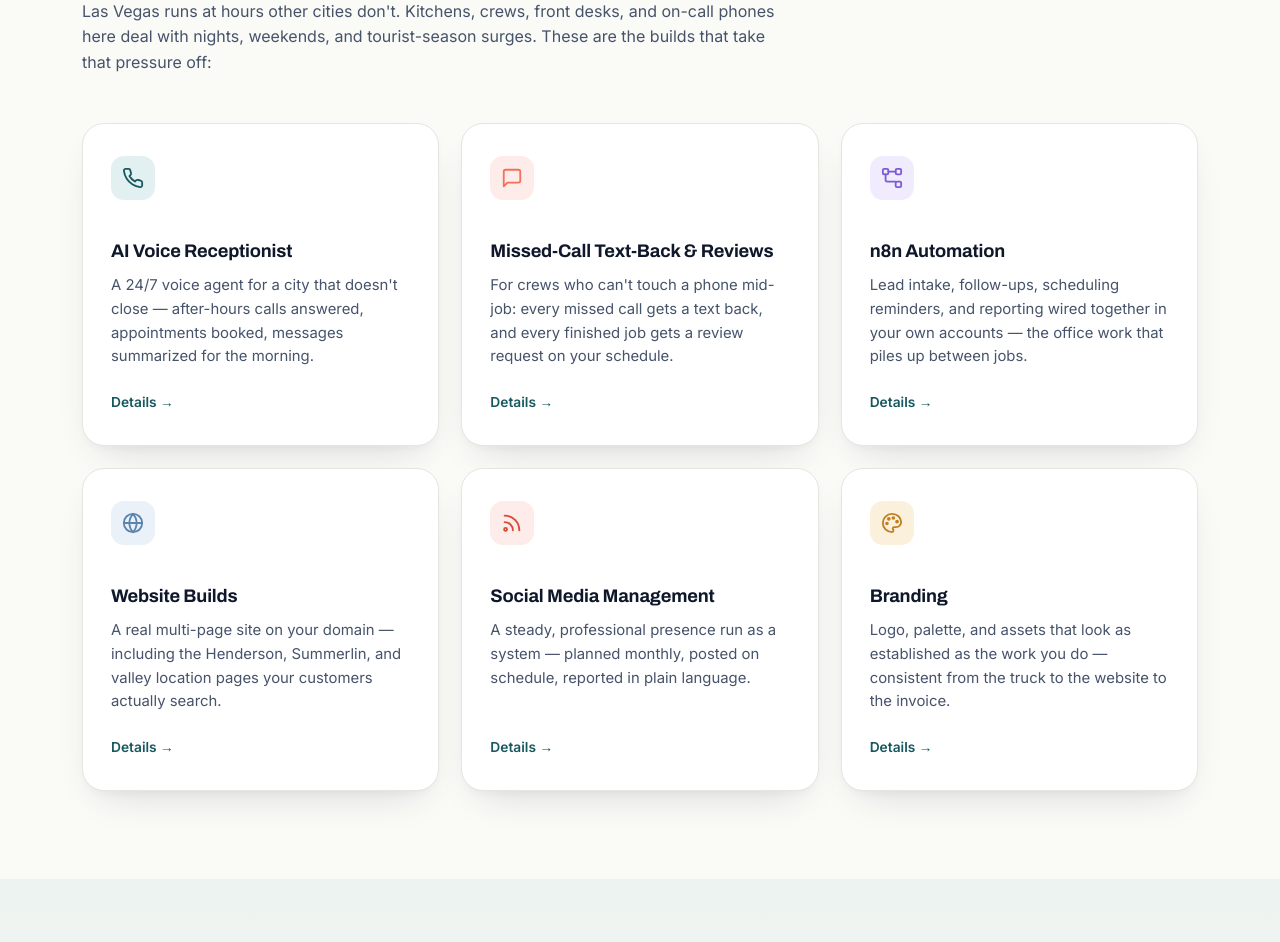
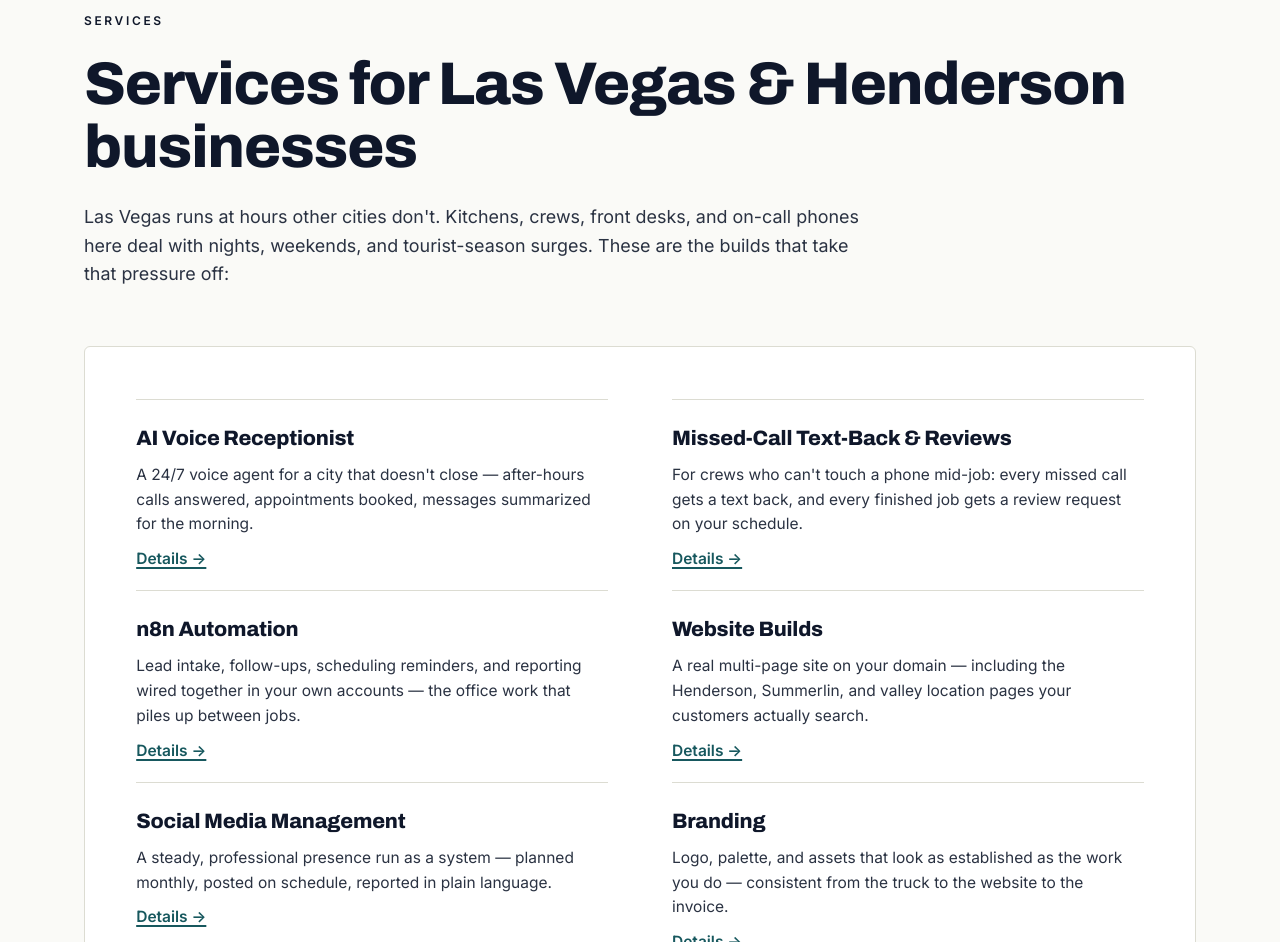
Before and after one commit to nickmobley/mobley-group, a plain HTML site: page las-vegas.html in a window 1280 px wide. Shown: the part 726-1668 px from the top of the page. Drawn offline with Linux system fonts and the light colour scheme.

Commit message:
Fin rollout: Las Vegas page to fin design system (design layer only)

```diff
--- a/las-vegas.html
+++ b/las-vegas.html
@@ -9,7 +9,10 @@
 <link rel="preconnect" href="https://fonts.googleapis.com">
 <link rel="preconnect" href="https://fonts.gstatic.com" crossorigin>
 <link href="https://fonts.googleapis.com/css2?family=Archivo:wght@500;700;800;900&family=Inter:wght@400;500;600&display=swap" rel="stylesheet">
-<link rel="stylesheet" href="styles.css">
+<link rel="stylesheet" href="fin.css">
+<style>
+.r-body + .r-body{margin-top:18px}
+</style>
 
   <!-- SEO -->
   <link rel="canonical" href="https://themobleygroup.com/las-vegas.html">
@@ -51,81 +54,65 @@
 
 <main id="main">
 
-  <div class="page-hero">
-    <div class="wrap">
-      <span class="pill"><span class="dot"></span> Local · Las Vegas Valley</span>
-      <h1>Built in the valley, <span class="t">for valley businesses.</span></h1>
+  <div class="wrap hero">
+      <p class="eyebrow">Local · Las Vegas Valley</p>
+      <h1 class="mega">Built in the valley, <span class="t">for valley businesses.</span></h1>
       <p class="lede">The Mobley Group is based in Las Vegas / Henderson, Nevada. The same six services offered everywhere are offered here first — to the home-services crews, clinics, shops, and professional practices this city runs on.</p>
-    </div>
   </div>
 
-  <section aria-labelledby="lv-services-h">
-    <div class="wrap">
-      <div class="sec-head">
-        <div class="k">Services</div>
-        <h2 id="lv-services-h">Services for Las Vegas &amp; Henderson businesses</h2>
-        <p>Las Vegas runs at hours other cities don't. Kitchens, crews, front desks, and on-call phones here deal with nights, weekends, and tourist-season surges. These are the builds that take that pressure off:</p>
-      </div>
-      <div class="bento">
-        <article class="svc">
-          <div class="top"><span class="chip" style="background:#E3F0F1"><svg viewBox="0 0 24 24" fill="none" stroke="#17585E" stroke-width="2" stroke-linecap="round" stroke-linejoin="round"><path d="M22 16.9v3a2 2 0 0 1-2.2 2 19.8 19.8 0 0 1-8.6-3.1 19.5 19.5 0 0 1-6-6A19.8 19.8 0 0 1 2.1 4.2 2 2 0 0 1 4.1 2h3a2 2 0 0 1 2 1.7c.13.96.36 1.9.7 2.8a2 2 0 0 1-.45 2.1L8.1 9.9a16 16 0 0 0 6 6l1.3-1.3a2 2 0 0 1 2.1-.45c.9.34 1.84.57 2.8.7A2 2 0 0 1 22 16.9z"/></svg></span></div>
+  <section class="reason wrap" aria-labelledby="lv-services-h">
+      <p class="eyebrow">Services</p>
+      <h2 class="r-head" id="lv-services-h">Services for Las Vegas &amp; Henderson businesses</h2>
+      <p class="r-body">Las Vegas runs at hours other cities don't. Kitchens, crews, front desks, and on-call phones here deal with nights, weekends, and tourist-season surges. These are the builds that take that pressure off:</p>
+      <div class="panel">
+      <div class="proof-grid">
+        <article>
           <h3>AI Voice Receptionist</h3>
           <p>A 24/7 voice agent for a city that doesn't close — after-hours calls answered, appointments booked, messages summarized for the morning.</p>
-          <a class="more" href="services.html#voice-receptionist">Details →</a>
+          <p><a href="services.html#voice-receptionist">Details →</a></p>
         </article>
-        <article class="svc">
-          <div class="top"><span class="chip" style="background:#FDECE9"><svg viewBox="0 0 24 24" fill="none" stroke="#F0715C" stroke-width="2" stroke-linecap="round" stroke-linejoin="round"><path d="M21 15a2 2 0 0 1-2 2H7l-4 4V5a2 2 0 0 1 2-2h14a2 2 0 0 1 2 2z"/></svg></span></div>
+        <article>
           <h3>Missed-Call Text-Back &amp; Reviews</h3>
           <p>For crews who can't touch a phone mid-job: every missed call gets a text back, and every finished job gets a review request on your schedule.</p>
-          <a class="more" href="services.html#missed-call-text-back">Details →</a>
+          <p><a href="services.html#missed-call-text-back">Details →</a></p>
         </article>
-        <article class="svc">
-          <div class="top"><span class="chip" style="background:#F0EBFD"><svg viewBox="0 0 24 24" fill="none" stroke="#7C5CD6" stroke-width="2" stroke-linecap="round" stroke-linejoin="round"><rect x="2" y="2" width="6" height="6" rx="1.5"/><rect x="16" y="16" width="6" height="6" rx="1.5"/><rect x="16" y="2" width="6" height="6" rx="1.5"/><path d="M8 5h8M5 8v6a2 2 0 0 0 2 2h9"/></svg></span></div>
+        <article>
           <h3>n8n Automation</h3>
           <p>Lead intake, follow-ups, scheduling reminders, and reporting wired together in your own accounts — the office work that piles up between jobs.</p>
-          <a class="more" href="services.html#n8n-automation">Details →</a>
+          <p><a href="services.html#n8n-automation">Details →</a></p>
         </article>
-        <article class="svc">
-          <div class="top"><span class="chip" style="background:#EAF1F8"><svg viewBox="0 0 24 24" fill="none" stroke="#5B84AE" stroke-width="2" stroke-linecap="round" stroke-linejoin="round"><circle cx="12" cy="12" r="10"/><path d="M2 12h20M12 2a15.3 15.3 0 0 1 4 10 15.3 15.3 0 0 1-4 10 15.3 15.3 0 0 1-4-10 15.3 15.3 0 0 1 4-10z"/></svg></span></div>
+        <article>
           <h3>Website Builds</h3>
           <p>A real multi-page site on your domain — including the Henderson, Summerlin, and valley location pages your customers actually search.</p>
-          <a class="more" href="services.html#website-builds">Details →</a>
+          <p><a href="services.html#website-builds">Details →</a></p>
         </article>
-        <article class="svc">
-          <div class="top"><span class="chip" style="background:#FDECE9"><svg viewBox="0 0 24 24" fill="none" stroke="#D84A33" stroke-width="2" stroke-linecap="round" stroke-linejoin="round"><path d="M4 11a9 9 0 0 1 9 9M4 4a16 16 0 0 1 16 16"/><circle cx="5" cy="19" r="1.6"/></svg></span></div>
+        <article>
           <h3>Social Media Management</h3>
           <p>A steady, professional presence run as a system — planned monthly, posted on schedule, reported in plain language.</p>
-          <a class="more" href="services.html#social-media-management">Details →</a>
+          <p><a href="services.html#social-media-management">Details →</a></p>
         </article>
-        <article class="svc">
-          <div class="top"><span class="chip" style="background:#FBF0DC"><svg viewBox="0 0 24 24" fill="none" stroke="#C07F1F" stroke-width="2" stroke-linecap="round" stroke-linejoin="round"><circle cx="13.5" cy="6.5" r="1"/><circle cx="17.5" cy="10.5" r="1"/><circle cx="8.5" cy="7.5" r="1"/><circle cx="6.5" cy="12.5" r="1"/><path d="M12 2C6.5 2 2 6.5 2 12s4.5 10 10 10c.93 0 1.65-.75 1.65-1.69 0-.44-.17-.84-.44-1.14-.25-.29-.43-.68-.43-1.12A1.68 1.68 0 0 1 14.46 16.5h2.03A5.5 5.5 0 0 0 22 11c0-4.97-4.5-9-10-9z"/></svg></span></div>
+        <article>
           <h3>Branding</h3>
           <p>Logo, palette, and assets that look as established as the work you do — consistent from the truck to the website to the invoice.</p>
-          <a class="more" href="services.html#branding">Details →</a>
+          <p><a href="services.html#branding">Details →</a></p>
         </article>
       </div>
-    </div>
+      </div>
   </section>
 
-  <section class="band-sage" aria-labelledby="local-h">
-    <div class="wrap prose">
-      <div class="sec-head">
-        <div class="k">Local</div>
-        <h2 id="local-h">What "local" means here</h2>
-      </div>
-      <p>Local means the studio is here — founded and run in the Las Vegas valley by Nick Mobley, whose background is in IT and data-center operations. It does not change the method: everything is scoped in writing, built in your accounts, documented, and handed over with the keys. Remote delivery, local accountability: when something needs explaining, you're emailing a person in your own time zone who knows your setup because he built it.</p>
-      <p>Service area for inquiries: Las Vegas, Henderson, North Las Vegas, Boulder City, and Summerlin — and, since the work is systems and software, businesses anywhere else are welcome too. Start on the <a href="index.html">home page</a> or go straight to the <a href="services.html">full services list</a>.</p>
-    </div>
+  <section class="reason wrap" aria-labelledby="local-h">
+      <p class="eyebrow">Local</p>
+      <h2 class="r-head" id="local-h">What "local" means here</h2>
+      <p class="r-body">Local means the studio is here — founded and run in the Las Vegas valley by Nick Mobley, whose background is in IT and data-center operations. It does not change the method: everything is scoped in writing, built in your accounts, documented, and handed over with the keys. Remote delivery, local accountability: when something needs explaining, you're emailing a person in your own time zone who knows your setup because he built it.</p>
+      <p class="r-body">Service area for inquiries: Las Vegas, Henderson, North Las Vegas, Boulder City, and Summerlin — and, since the work is systems and software, businesses anywhere else are welcome too. Start on the <a href="index.html">home page</a> or go straight to the <a href="services.html">full services list</a>.</p>
   </section>
 
-  <section class="cta-final" aria-labelledby="cta-h">
-    <div class="wrap">
+  <section class="cta-final wrap" aria-labelledby="cta-h">
       <h2 id="cta-h">Running a business in the valley?</h2>
       <p>Tell me what's eating your week. One email gets you a written scope and a price — no pitch meeting required.</p>
       <div class="cta-row">
         <a class="btn btn-solid" href="mailto:nick@themobleygroup.com?subject=Las%20Vegas%20inquiry%20—%20The%20Mobley%20Group">nick@themobleygroup.com</a>
       </div>
-    </div>
   </section>
 
 </main>
```
